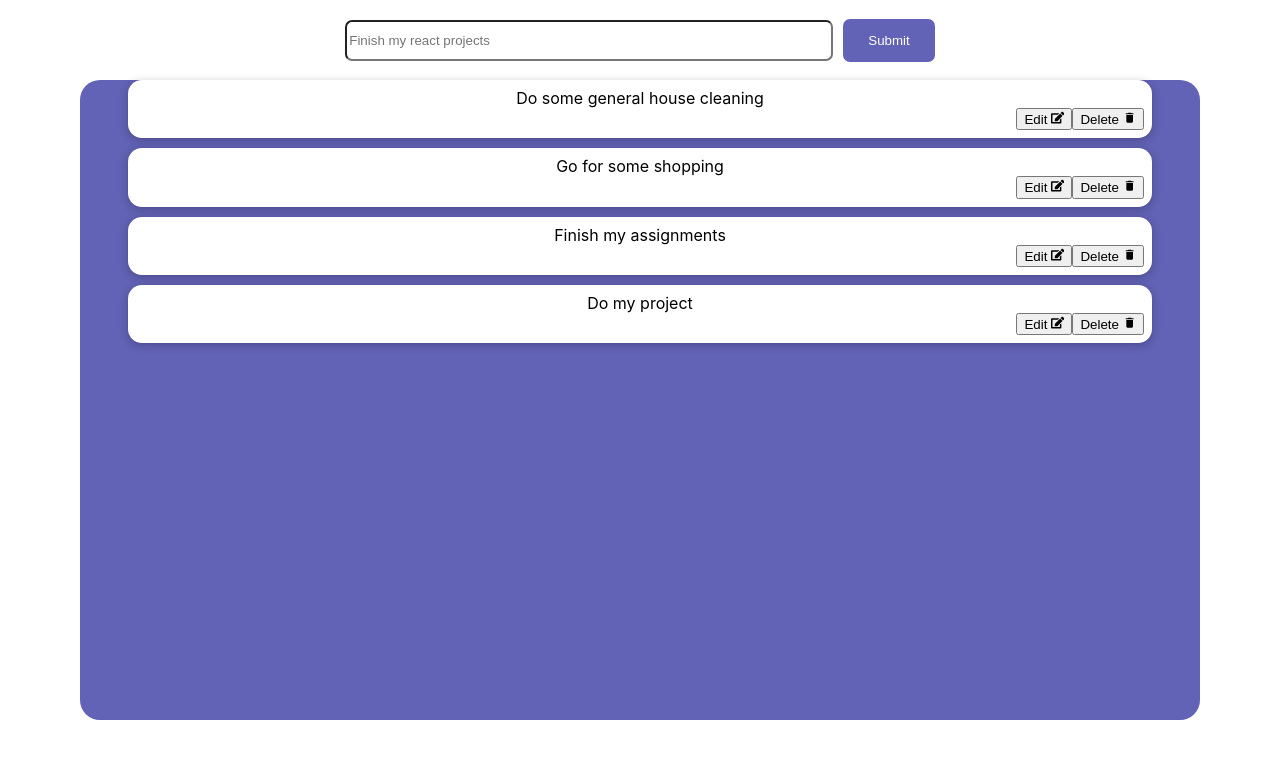
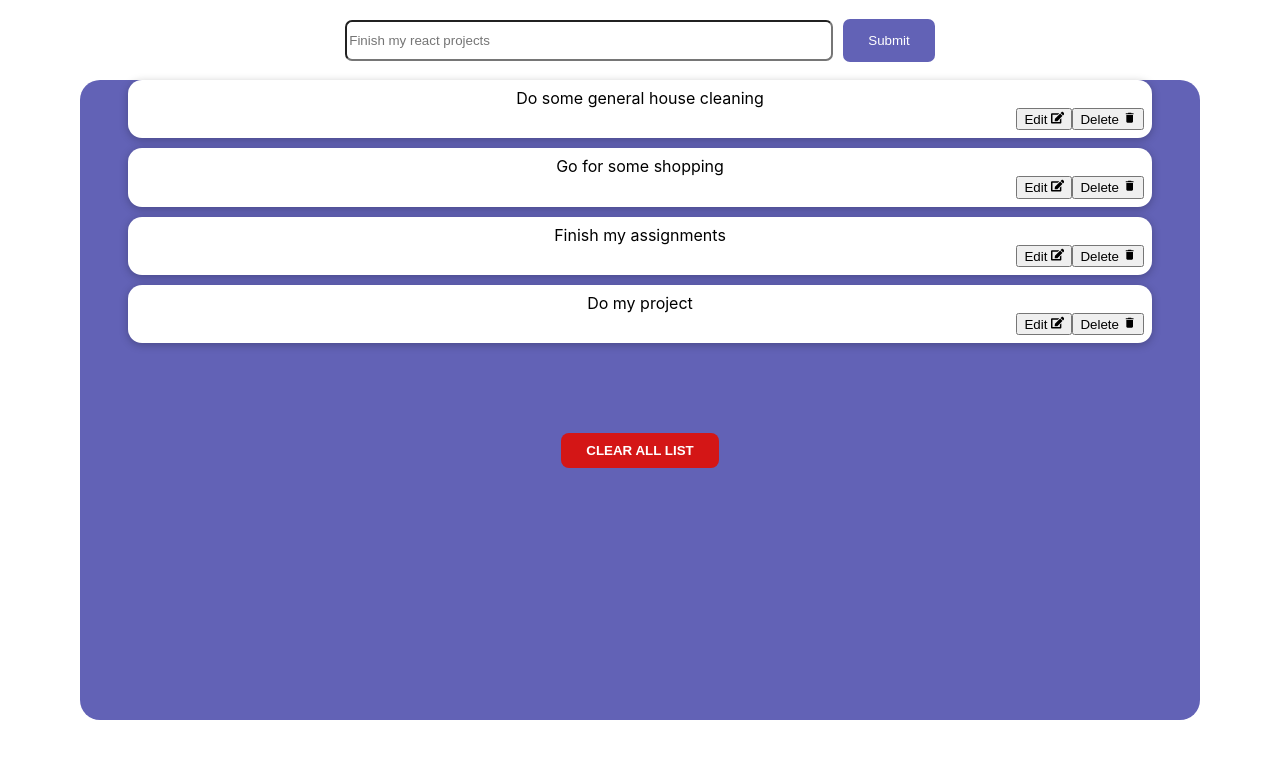
Before and after one commit to muyasamuel/React-Todo-List, a React (Create React App) app: page / in a window 1280 px wide. Shown: the top 758 px of the page. Built offline with nearby package versions, Linux system fonts and the light colour scheme.

Commit message:
Adding a clear All List button

```diff
--- a/src/components/List.js
+++ b/src/components/List.js
@@ -25,8 +25,10 @@ function List({list, onDelete}) {
 
 
                 </article>
+
             )
         })}
+        <button className={classes.clearBtn}>Clear All list</button>
     </div>
 
 
--- a/src/components/List.module.css
+++ b/src/components/List.module.css
@@ -22,3 +22,15 @@
     display: flex;
     justify-content: flex-end;
 }
+
+.clearBtn{
+    margin-top: 5rem;
+    padding: 10px 25px;
+    background-color: rgb(212, 22, 22);
+    color: #fff;
+    border-radius: 8px;
+    outline: none;
+    border: none;
+    font-weight: bold;
+    text-transform: uppercase;
+}
```
